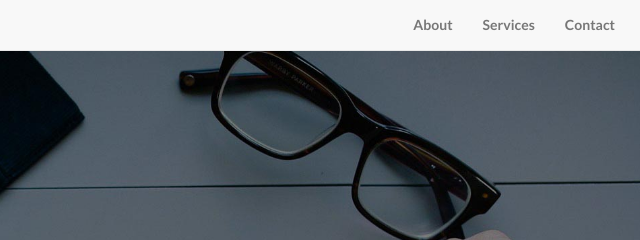
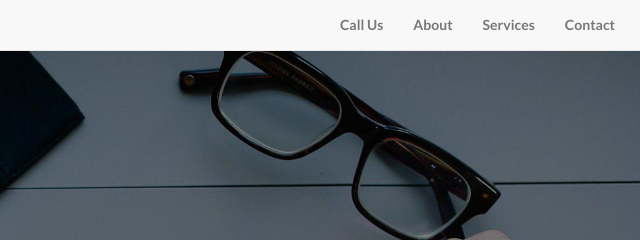
Before and after one commit to claimsmall/file-small-claim, a plain HTML site: page index.html in a window 1280 px wide. Shown: the top 240 px of the page, 595-1235 px from the left. Drawn offline with Linux system fonts and the light colour scheme.

Commit message:
added 818-649-1240

```diff
--- a/index.html
+++ b/index.html
@@ -48,6 +48,9 @@
             <!-- Collect the nav links, forms, and other content for toggling -->
             <div class="collapse navbar-collapse" id="bs-example-navbar-collapse-1">
                 <ul class="nav navbar-nav navbar-right">
+                    <li>
+                        <a href="tel:+1 818-649-1240">Call Us</a>
+                    </li>
                     <li>
                         <a href="#about">About</a>
                     </li>
```
